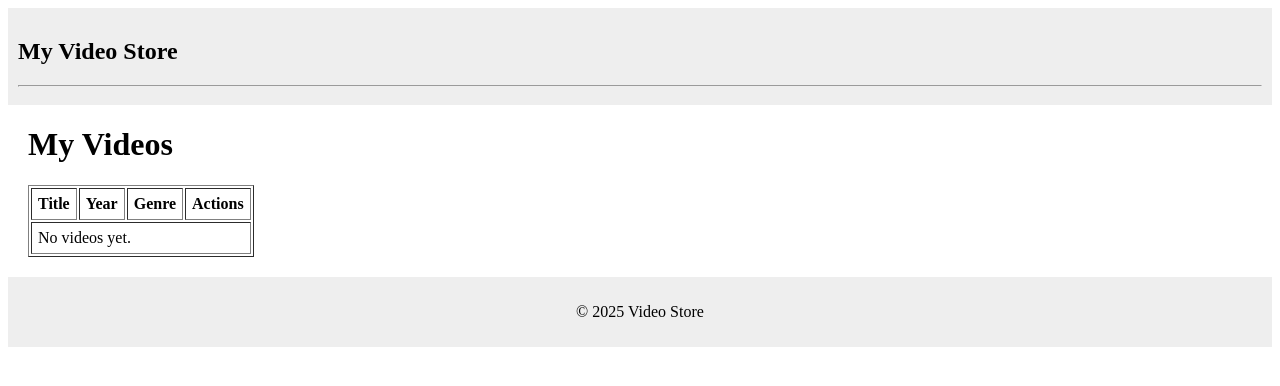
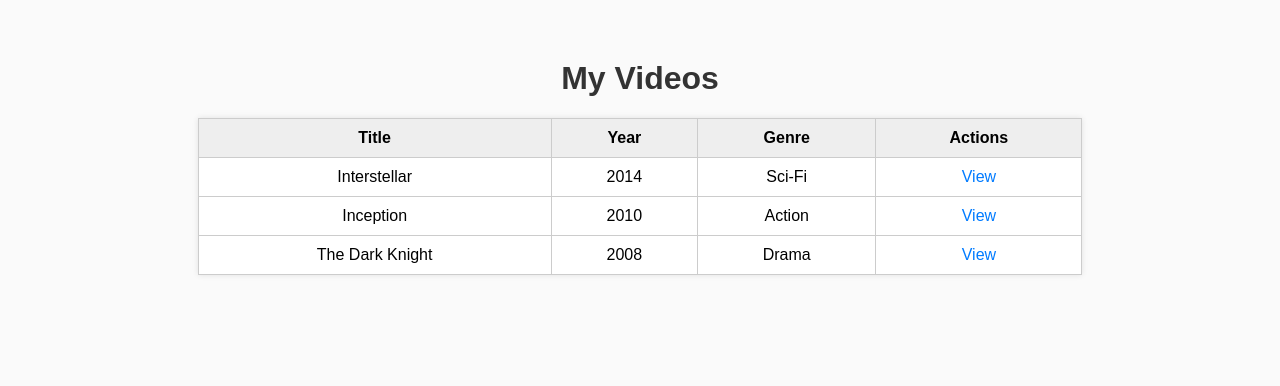
Before and after one commit to AJaroush/430jenkins, a Django app: template templates/inventory/video_list.html in a window 1280 px wide. Shown: the top 386 px of the page. Run offline with Django 5.2, Linux system fonts and the light colour scheme; the template is opened without the code that fills it, so the values that code supplies are empty.

Commit message:
Update video_list.html

```diff
--- a/templates/inventory/video_list.html
+++ b/templates/inventory/video_list.html
@@ -1,22 +1,33 @@
-{% extends "base.html" %}
-{% block content %}
+<!DOCTYPE html>
+<html lang="en">
+<head>
+    <meta charset="UTF-8">
+    <title>Video List</title>
+    <style>
+        body { font-family: Arial, sans-serif; background-color: #fafafa; text-align: center; margin-top: 60px; }
+        h1 { color: #333; }
+        table { border-collapse: collapse; margin: 0 auto; width: 70%; background-color: #fff; box-shadow: 0 0 6px rgba(0,0,0,0.1); }
+        th, td { border: 1px solid #ccc; padding: 10px; }
+        th { background-color: #eee; }
+        td a { color: #007bff; text-decoration: none; }
+        td a:hover { text-decoration: underline; }
+    </style>
+</head>
+<body>
     <h1>My Videos</h1>
-<table border="1" cellpadding="6">
+    <table>
         <tr>
             <th>Title</th><th>Year</th><th>Genre</th><th>Actions</th>
         </tr>
-  {% for v in videos %}
         <tr>
-    <td><a href="{% url 'video_detail' v.pk %}">{{ v.movie_title }}</a></td>
-    <td>{{ v.release_year }}</td>
-    <td>{{ v.get_movie_genre_display }}</td>
-    <td>
-      <a href="{% url 'video_update' v.pk %}">Edit</a>
-      <a href="{% url 'video_delete' v.pk %}">Delete</a>
-    </td>
+            <td>Interstellar</td><td>2014</td><td>Sci-Fi</td><td><a href="#">View</a></td>
         </tr>
-  {% empty %}
-  <tr><td colspan="4">No videos yet.</td></tr>
-  {% endfor %}
+        <tr>
+            <td>Inception</td><td>2010</td><td>Action</td><td><a href="#">View</a></td>
+        </tr>
+        <tr>
+            <td>The Dark Knight</td><td>2008</td><td>Drama</td><td><a href="#">View</a></td>
+        </tr>
     </table>
-{% endblock %}
+</body>
+</html>
```
Lines whose indentation alone changed are shown as unchanged.
